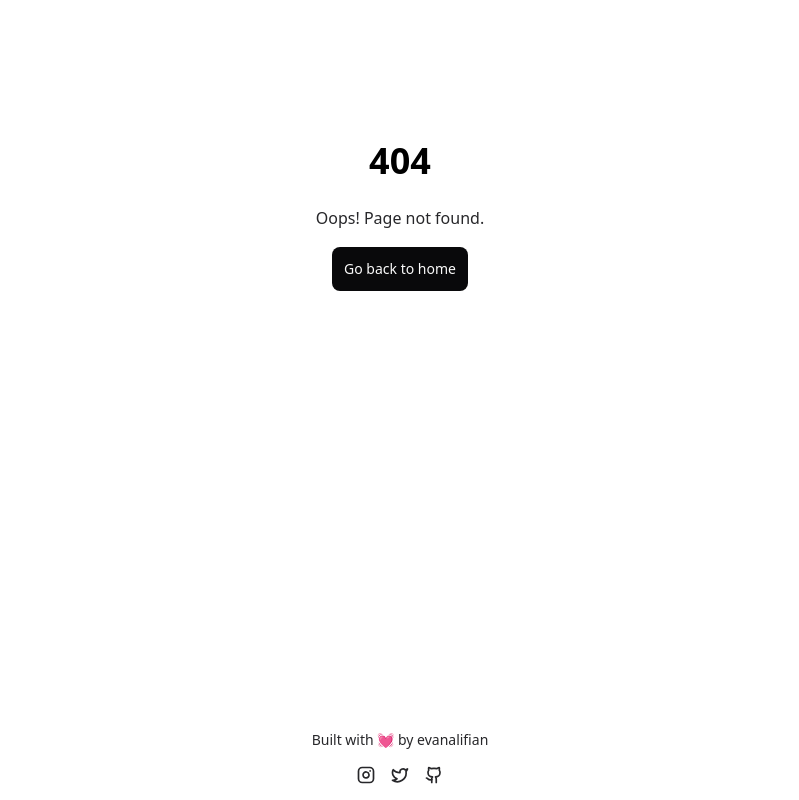
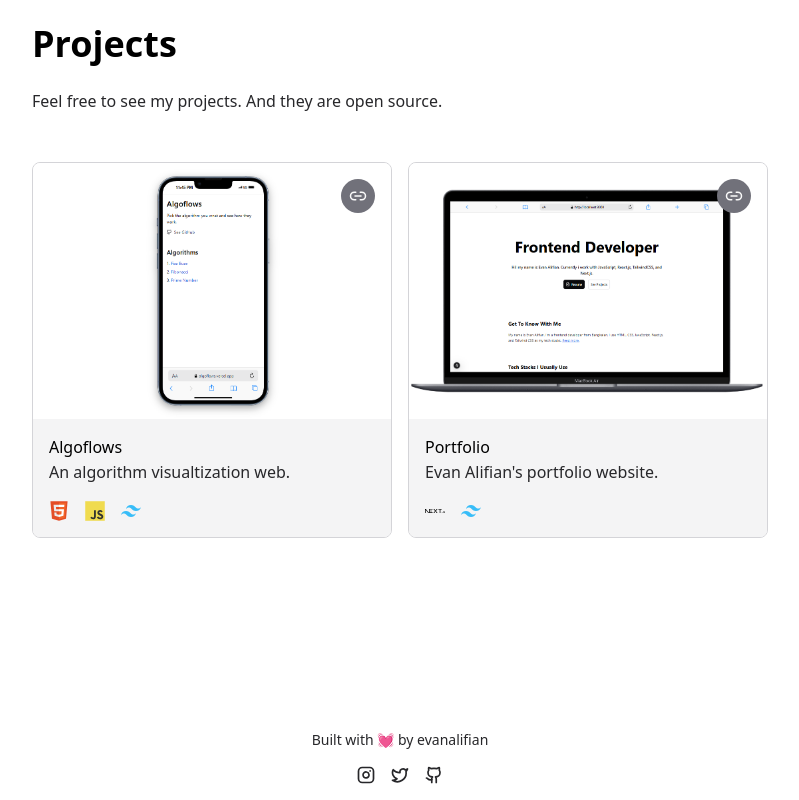
Before and after one commit to evanalifian/portfolio, a Next.js app: page /projects in a window 1280 px wide. Before the commit this address had no page. Shown: the whole page, without its empty margins (240-1039 px from the left). Built offline with nearby package versions, Linux system fonts and the light colour scheme.

Commit message:
create projects page

```diff
--- /dev/null
+++ b/app/projects/page.js
@@ -0,0 +1,53 @@
+import { projects } from "@/data.json";
+import { Link2 } from "lucide-react";
+import Image from "next/image";
+import Link from "next/link";
+
+export default function ProjectsPage() {
+  return (
+    <>
+      <header>
+        <h1>Projects</h1>
+        <p>Feel free to see my projects. And they are open source.</p>
+      </header>
+      <Projects />
+    </>
+  );
+}
+
+function Projects() {
+  return (
+    <div className="mt-12 grid gap-4 grid-cols-1 md:grid-cols-2">
+      {projects.map((project) => (
+        <figure
+          key={project.name}
+          className="relative bg-white border border-zinc-300 rounded-lg overflow-hidden"
+        >
+          <Image
+            src={project.img}
+            alt={project.name}
+            width={1075}
+            height={786}
+            className="w-full"
+          />
+          <Link
+            href={project.link}
+            target="_blank"
+            className="block absolute top-4 right-4 bg-zinc-500 p-2 rounded-full"
+          >
+            <Link2 size={18} className="stroke-zinc-50" />
+          </Link>
+          <figcaption className="bg-zinc-100 p-4">
+            <span className="font-medium">{project.name}</span>
+            <p>{project.desc}</p>
+            <div className="flex gap-x-4">
+              {project.techs.map((tech) => (
+                <Image key={tech.name} src={tech.icon} alt={tech.name} width={20} height={20} title={tech.name} />
+              ))}
+            </div>
+          </figcaption>
+        </figure>
+      ))}
+    </div>
+  );
+}
```
